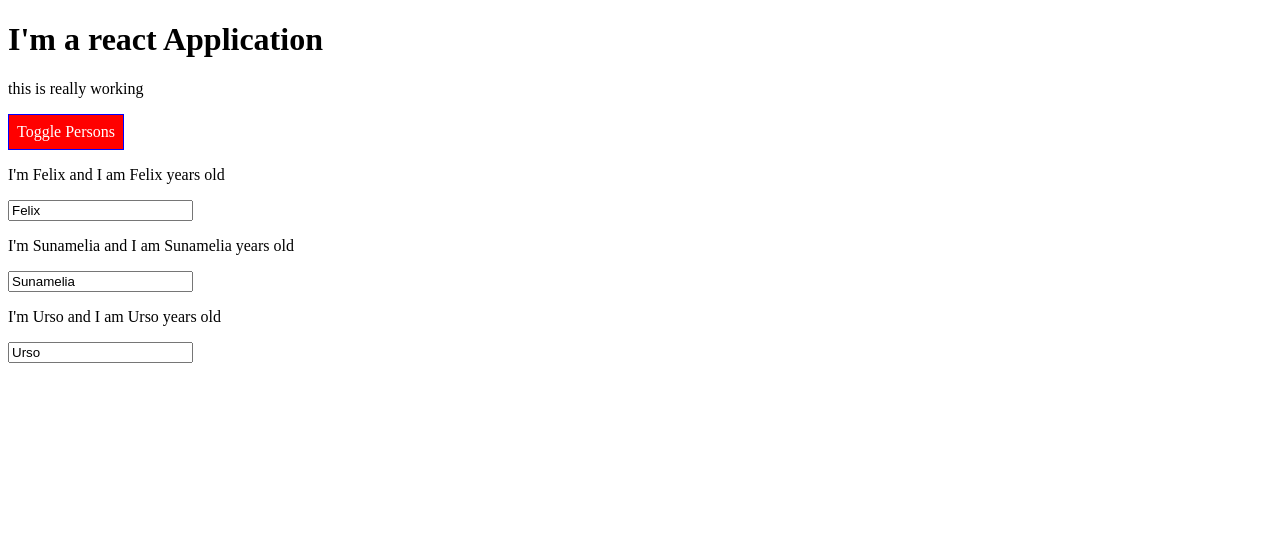
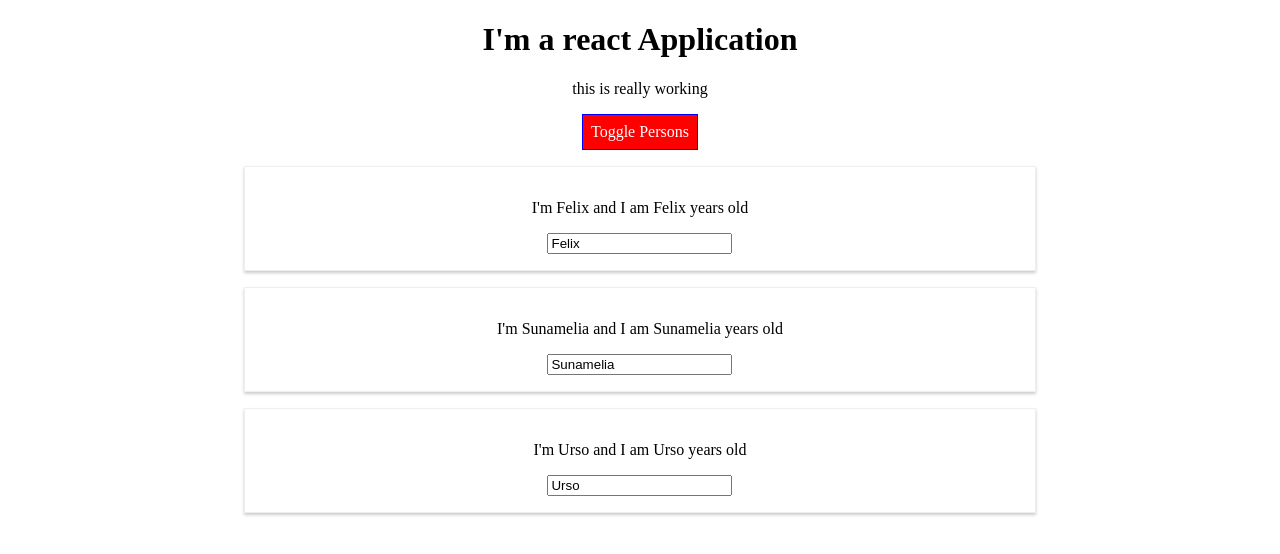
Before and after one commit to fbattig/Max_Persons, a React app: page / in a window 1280 px wide. Both pictures are taken after a click on the button "Toggle Persons". Shown: the top 554 px of the page. Built offline with nearby package versions, Linux system fonts and the light colour scheme.

Commit message:
Added Pseudo selectors

```diff
--- a/src/App.css
+++ b/src/App.css
@@ -8,3 +8,25 @@
 .bold {
   font-weight: bold;
 }
+
+.App button {
+  background-color: green;
+  color: white;
+  font: inherit;
+  border: 1px solid blue;
+  padding: 8px;
+  cursor: pointer;
+}
+
+.App button:hover {
+  background-color: lightgreen;
+  color: black;
+}
+
+.App button.Red {
+  background-color: red;
+  color: white;
+}
+.App button.Red:hover {
+  background-color: salmon;
+}
--- a/src/App.js
+++ b/src/App.js
@@ -1,7 +1,7 @@
 import React, { Component } from 'react';
 
 import Person from './Person/Person';
-import './App.css';
+import classes from './App.css';
 
 class App extends Component {
 
@@ -48,17 +48,8 @@
 
   render() {
 
-    const style = {
-      backgroundColor: 'green',
-      color:'white',
-      font: 'inherit',
-      border: '1px solid blue',
-      padding: '8px',
-      cursor: 'pointer',
-
-    };
-
-    let persons = null;
+      let persons = null;
+      let buttonClass =' ';
 
     if (this.state.showPersons) {
       persons = (
@@ -75,26 +66,26 @@
           })}
         </div>
       );
-      style.backgroundColor='red';
+       buttonClass= classes.Red;
 
     }
 
-    const classes = [];
+    const Assignedclasses = [];
     if(this.state.persons.length <= 2) {
-      classes.push('red');
+      Assignedclasses.push(classes.red);
     }
     if(this.state.persons.length<=1){
-      classes.push('bold');
+      Assignedclasses.push(classes.bold);
     }
 
     return (
 
-        <div className='App'>
+        <div className={classes.App}>
           <h1> I'm a react Application</h1>
-          <p className={classes.join(' ')} > this is really working </p>
+          <p className={Assignedclasses.join(' ')} > this is really working </p>
           {/*<button onClick={this.switchNameHandler.bind(this, 'Felix Urso')} > Switch Name </button> */}
           <button
-            style={style}
+            className = {buttonClass}
             onClick={() => this.togglePersonsHandler()} > Toggle Persons </button>
           {persons}
         </div>
--- a/src/Person/Person.js
+++ b/src/Person/Person.js
@@ -1,14 +1,11 @@
 import React from 'react';
 
-import './Person.css';
+import classes from './Person.css';
 
 const person = (props) => {
-
-
-
   return (
     <div
-    className='Person'  >
+    className={classes.Person}  >
       <p onClick={props.clicked} >I'm {props.name} and I am {props.age} years old</p>
       <p>{props.children} </p>
       <input type='text' onChange={props.changed} value={props.name}/>
```
